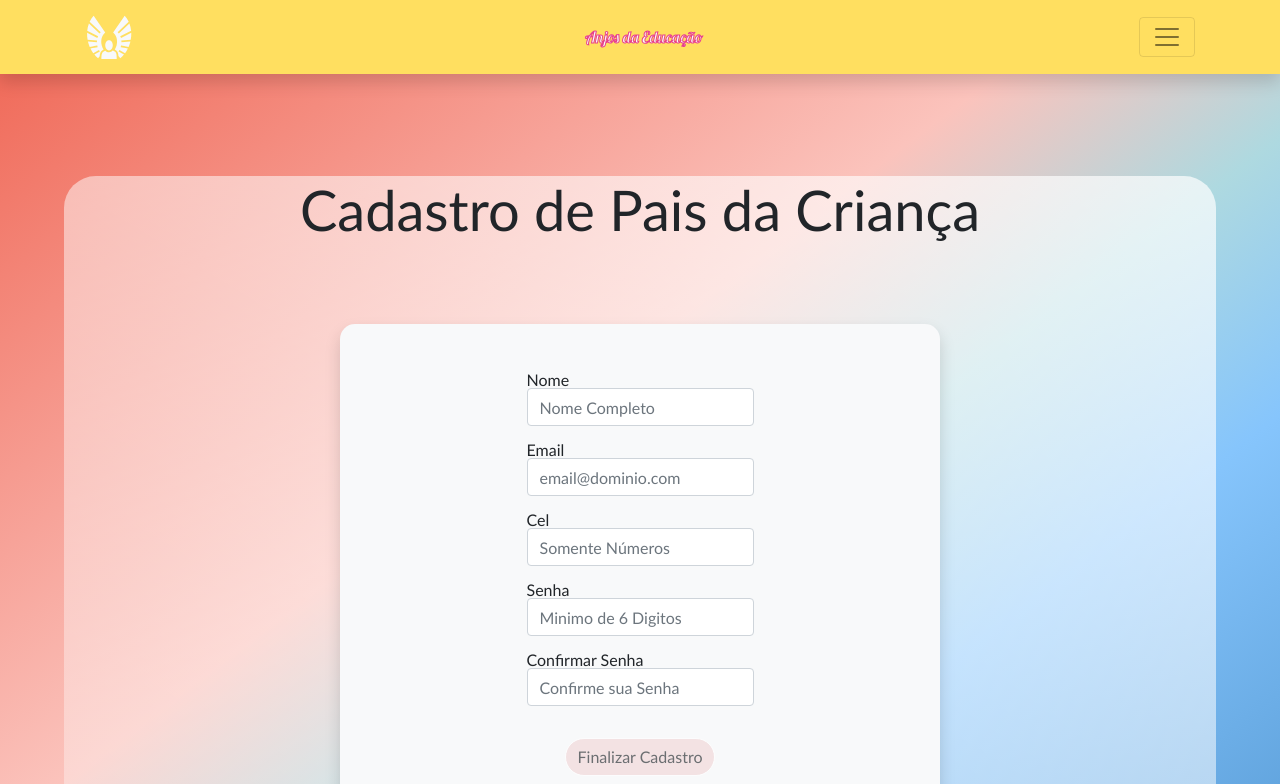
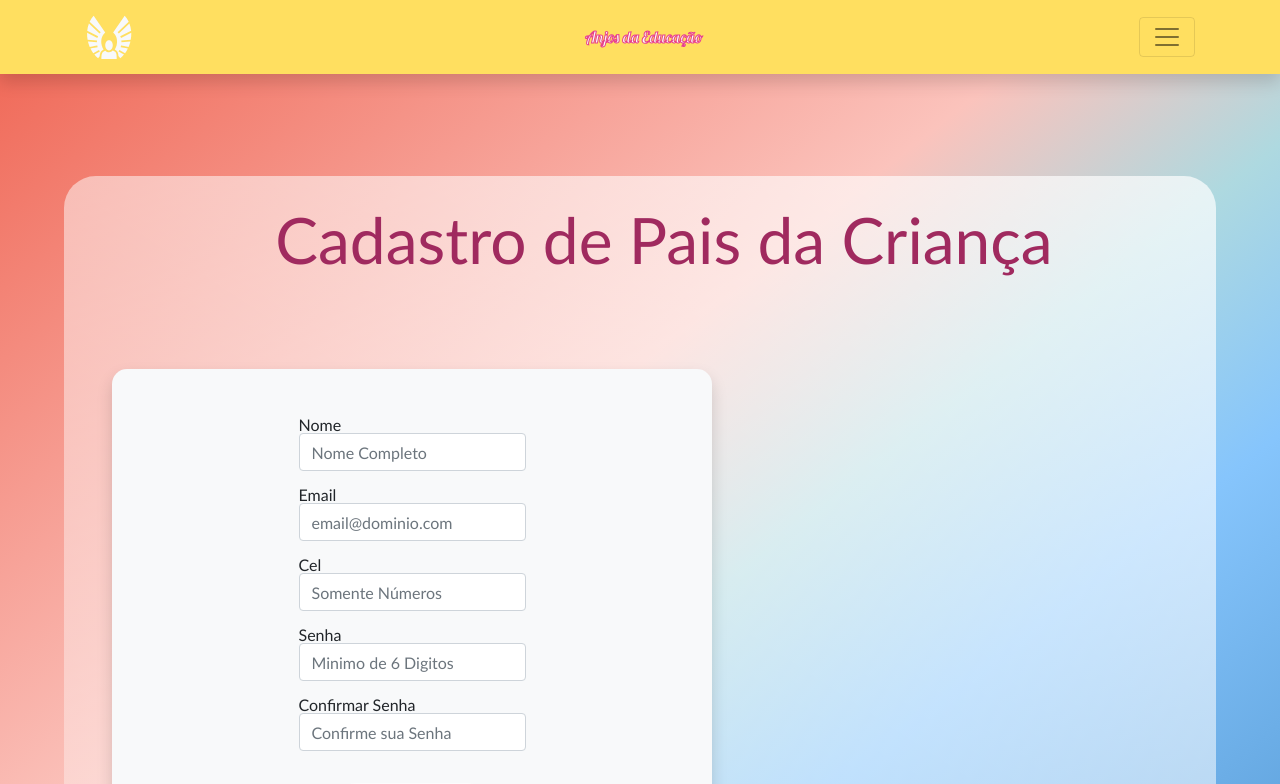
Before and after one commit to bob-mw/anjosDaEducacao, a React (Create React App) app: page /parents in a window 1280 px wide. Shown: the top 784 px of the page. Built offline with nearby package versions, Linux system fonts and the light colour scheme.

Commit message:
TextCenter and Title components implemented in RegisterForms

```diff
--- a/src/Pages/Login/index.jsx
+++ b/src/Pages/Login/index.jsx
@@ -20,10 +20,8 @@ const Login = () => {
     return (
         <>
             <Jumbotron />
-           {
-               (!formType) ? <img src={ angel } width="75%" alt="logo"/> : <FormsLogin />
-           }
-           <S.ButtonContainer>
+            {(!formType) ? <img src={ angel } width="75%" alt="logo"/> : <FormsLogin />}
+            <S.ButtonContainer>
                 <S.Button type="button"  onClick={ formKid }><p>Anjinho:</p> Criança</S.Button>
                 <S.Button type="button"  onClick={ formAngel }><p>Guardião:</p>  Doador</S.Button>
             </S.ButtonContainer>
--- a/src/Pages/Mural/index.jsx
+++ b/src/Pages/Mural/index.jsx
@@ -5,7 +5,6 @@ import { BrowserRouter as Router, Route } from 'react-router-dom'
 import * as S from './styled'
 import CardItem from '../../components/CardItem'
 import CardList from '../../components/CardList'
-import Menu from '../../components/Menu'
 
 const Store = ({ match }) => {
     let { id } = match.params;
--- a/src/Pages/Mural/styled.jsx
+++ b/src/Pages/Mural/styled.jsx
@@ -1,25 +1,4 @@
 import styled from 'styled-components'
-
-import Logo from '../../components/Logo'
-
-export const LogoNavbar = styled(Logo)`
-    position: absolute;
-    top: 1rem;
-    left: 2rem;
-    width: 6rem;
-`
-
-export const Panel = styled.div`
-    position: relative;
-    display:flex;
-    flex-direction: column;
-    justify-content: center;
-    min-height: 80vh;
-    width: 90%;
-    margin: 5rem 0;
-    background: linear-gradient(to right bottom, rgba(255, 255, 255, 0.7), rgba(255, 255, 255, 0.3));
-    border-radius: 2rem;
-`
 
 export const Container = styled.div`
     flex: 1 1 100%;
--- a/src/components/RegisterForms/index.jsx
+++ b/src/components/RegisterForms/index.jsx
@@ -3,7 +3,9 @@ import context from '../../context/context';
 import schema from '../../valitations/createUser';
 import CreateService from '../../services/create';
 
-function RegisterForms() {
+import * as S from './styled'
+
+const RegisterForms = () => {
 
     const { register, setRegister, formValidation, setFormValidation, registerType } = useContext(context);
 
@@ -26,10 +28,10 @@ function RegisterForms() {
 
 
     return (
-        <section className="d-flex flex-column justify-content-center align-items-center">
-            <div className="text-center">
-            <h3 className="display-4">{ (registerType === 'guardian') && "Cadastro de Guardião" || "Cadastro de Pais da Criança" }</h3>
-            </div>
+        <>
+            <S.TextCenter>
+            <S.Title>{ (registerType === 'guardian') && "Cadastro de Guardião" || "Cadastro de Pais da Criança" }</S.Title>
+            </S.TextCenter>
             <hr/>
         <form className="d-flex flex-column justify-content-center align-items-center p-5 bg-light b-radius m-5 form-width shadow">
             <div className="form-group">
@@ -67,8 +69,8 @@ function RegisterForms() {
                 <button type="button" className="btn border border-white m-3 " onClick={handleClick} style={ {  background: '#f1d7d8ff', 'border-radius': '5rem' }} disabled={ !formValidation }>Finalizar Cadastro</button>
             </div>
         </form>
-        </section>
+        </>
     );
 }
 
-export default RegisterForms;
+export default RegisterForms
--- a/src/components/RegisterForms/styled.jsx
+++ b/src/components/RegisterForms/styled.jsx
@@ -0,0 +1,25 @@
+import styled from 'styled-components'
+
+export const TextCenter = styled.div`
+    text-align: center;
+`
+
+export const Title = styled.h1`
+    position: relative;
+    color: var(--bg-darker-pink);
+    font-size: 4rem;
+    padding: 2rem 0 1rem 3rem;
+
+    @media only screen and (max-width: 1200px) {
+        font-size: 3rem;
+    }
+
+    @media only screen and (max-width: 900px) {
+        font-size: 2rem;
+    }
+
+    @media only screen and (max-width: 600px) {
+        font-size: 1.5rem;
+        padding: 3rem 0 1rem 3rem;
+    }
+`
```
